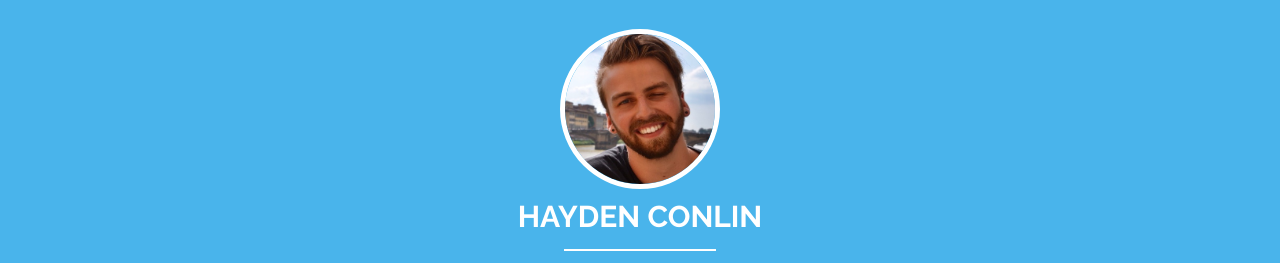
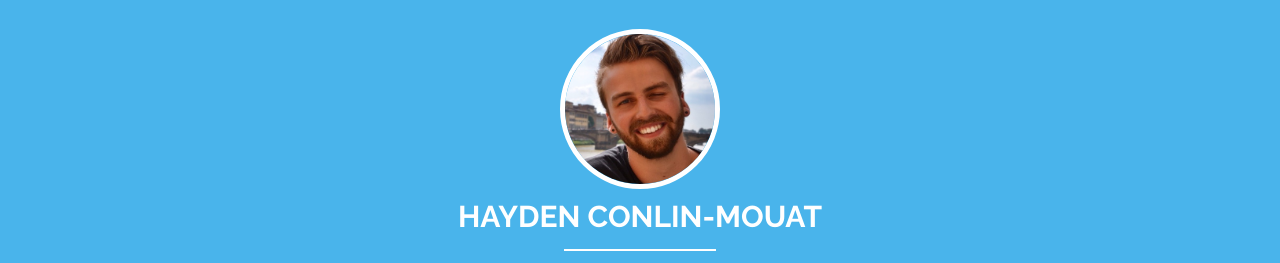
Before and after one commit to hconlin/hconlin.github.io, a plain HTML site: page index.html in a window 1280 px wide. Shown: the part 76-339 px from the top of the page. Drawn offline with nearby package versions, Linux system fonts and the light colour scheme.

Commit message:
fixed name

```diff
--- a/index.html
+++ b/index.html
@@ -29,7 +29,7 @@
         <img src="/static/images/profile.jpeg"/>
       </div>
         <div class="info">
-          <div class="name"><b>HAYDEN CONLIN</b></div><hr style="width: 150px; border: 1px solid white;">
+          <div class="name"><b>HAYDEN CONLIN-MOUAT</b></div><hr style="width: 150px; border: 1px solid white;">
           <div class="about">
               Research Assistant at Okanagan College <br> Bachelor's Degree, Computer Information Systems
           </div>
@@ -80,9 +80,9 @@
             </div>
             <div class="project-text">
               <div class="project-header">About the project</div>
-              <img height=50 src="static/images/rails.png"/>
               This project is about making financial data easier to understand and more accessible to the average retail investor. It aims to provide valuable financial data to help make informed investment decisions. Built with Ruby on Rails, financial Data is provided by the IEX API, the subscription payment process is handled by Stripe and the app is deployed with Heroku.</a>
               <div class="project-link"><a href="https://investful.io" target="_blank">https://investful.io</a></div>
+              <br><img height=50 src="static/images/rails.png"/>
             </div>
           </div>
       </div>
```
